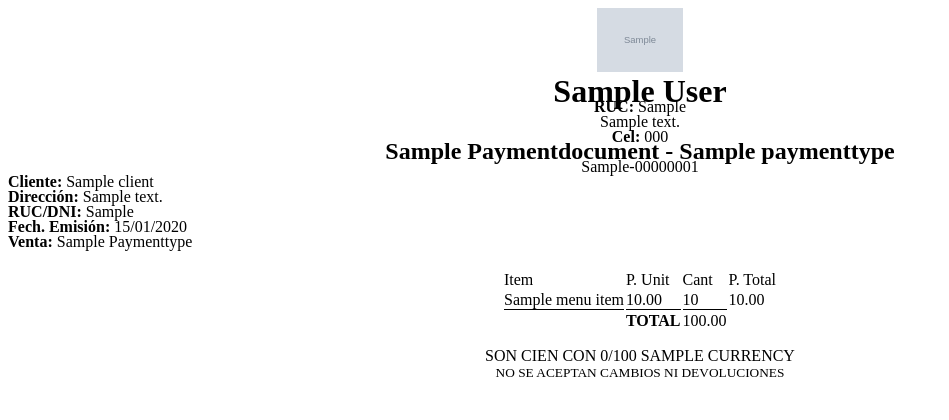
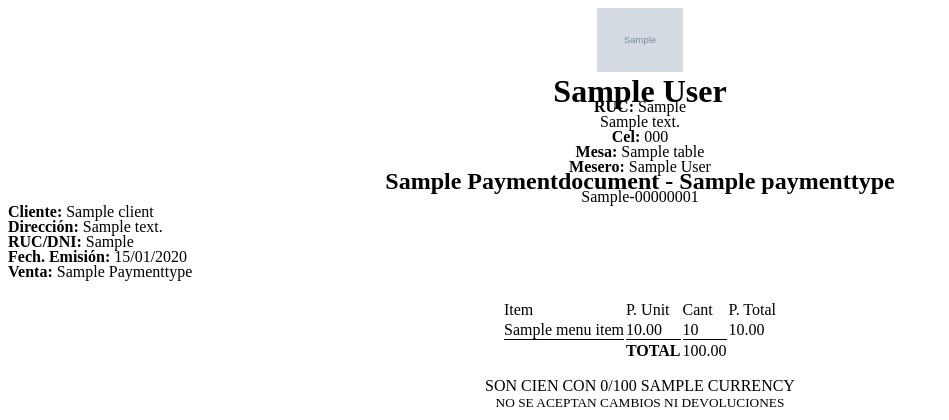
Before and after one commit to fabriz042/restaurante-backend-backup, a Django app: template apps/operations/templates/ticket_order.html in a window 1280 px wide. Shown: the top 420 px of the page, without its empty margins (0-949 px from the left). Run offline with Django 3.2, Linux system fonts and the light colour scheme; tables that the repository leaves empty hold one stand-in row (values such as "Sample post"); the template is opened without the code that fills it: values that come from a table or form of the project are taken from there, most other values are stand-ins (such as "Sample title", 1, 10 or a date in 2020); grey boxes marked "Sample" are stand-in pictures.

Commit message:
closed order ticket updated

```diff
--- a/apps/accounts/serializers.py
+++ b/apps/accounts/serializers.py
@@ -73,6 +73,8 @@ class RoleSerializer(serializers.ModelSerializer):
 
 
 class RestaurantSerializer(serializers.ModelSerializer):
+    igv_percent = serializers.DecimalField(default=0.18, min_value=0, max_value=0.99, max_digits=8, decimal_places=2)
+
     class Meta:
         model = Restaurant
         fields = ['id', 'name', 'address', 'ruc', 'picture', 'email', 'igv_percent', 'business_name', 'phone']
--- a/apps/operations/templates/ticket_order.html
+++ b/apps/operations/templates/ticket_order.html
@@ -54,6 +54,8 @@
             <p><b>RUC:</b> {{ order.restaurant.ruc }}</p>
             <p>{{order.restaurant.address}}</p>
             <p><b>Cel:</b> {{order.restaurant.phone}}</p>
+            <p><b>Mesa:</b> {{ order.table.name }}</p>
+            <p><b>Mesero:</b> {{ order.waiter.first_name| title }} {{ order.waiter.last_name| title }}</p>
             <h2>{{ order.payment_document|title }} - {{ order.payment_type.name }}</h2>
             {% endif %}
             {% if not ticket_type == ticket_types.KITCHEN %}
```
